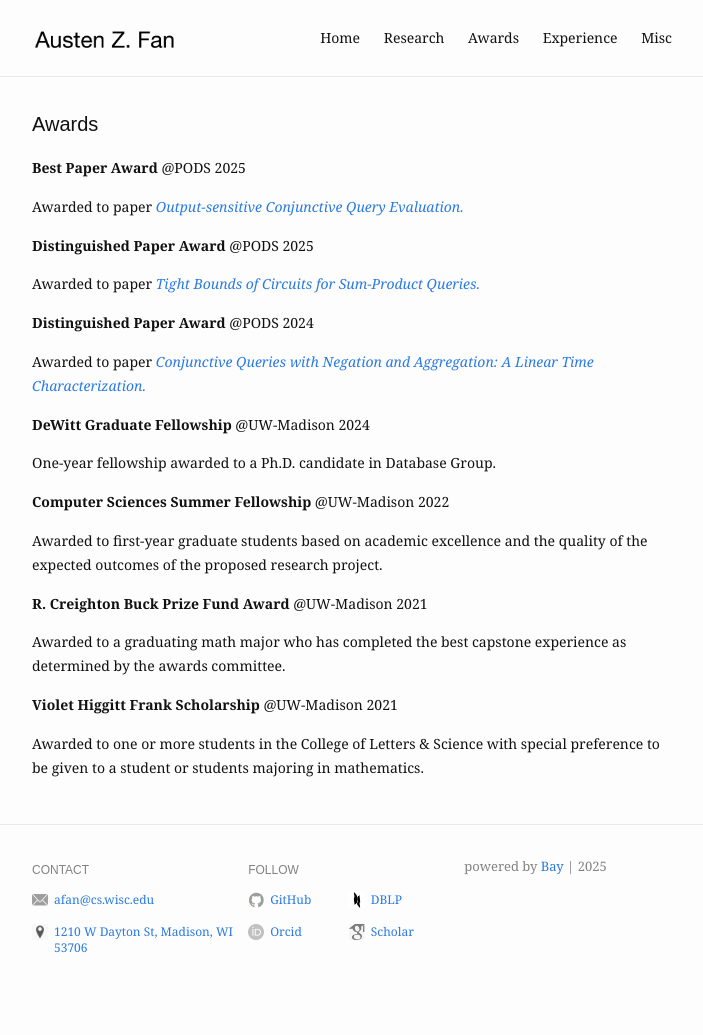
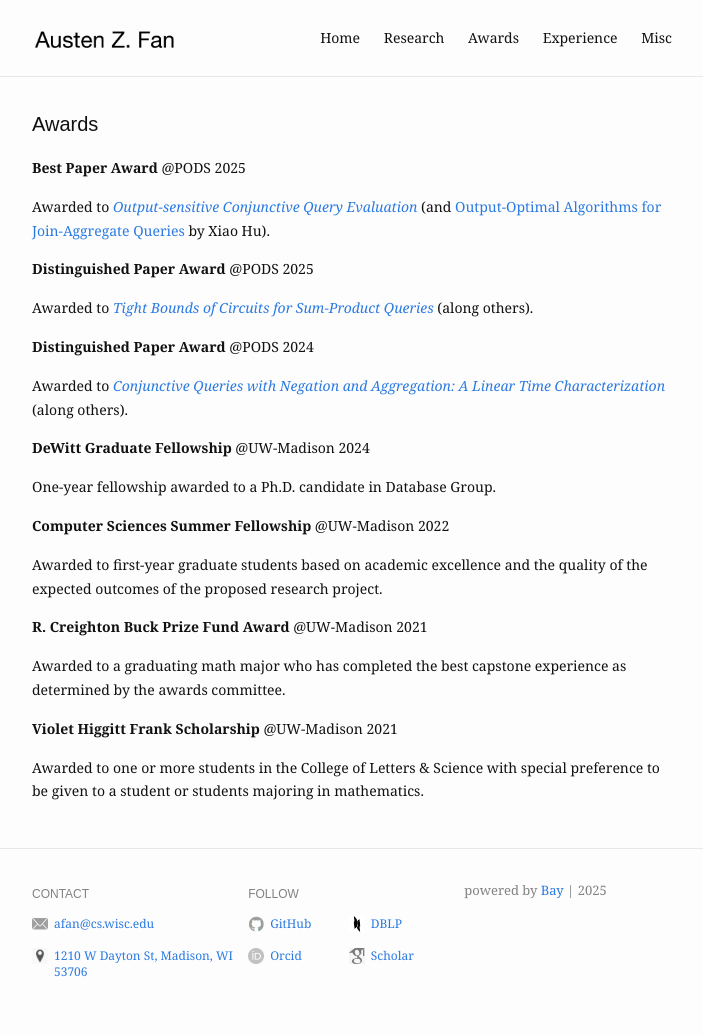
Before and after one commit to Austen-Z-Fan/Austen-Z-Fan.github.io, a Jekyll site: the page built from awards.md, in a window 1280 px wide. Shown: the whole page, without its empty margins (288-991 px from the left). Built offline with Jekyll 4.4.1, drawn with Linux system fonts in a browser that asks for light colours; before the commit the page ends 1011 px from its top, so only the background shows below that.

Commit message:
Update awards.md

```diff
--- a/awards.md
+++ b/awards.md
@@ -6,15 +6,15 @@ slug: /awards
 
 **Best Paper Award** @PODS 2025
 
-Awarded to paper *[Output-sensitive Conjunctive Query Evaluation.](https://dl.acm.org/doi/10.1145/3695838)*
+Awarded to *[Output-sensitive Conjunctive Query Evaluation](https://dl.acm.org/doi/10.1145/3695838)* (and [Output-Optimal Algorithms for Join-Aggregate Queries](https://dl.acm.org/doi/abs/10.1145/3725241) by Xiao Hu).
 
 **Distinguished Paper Award** @PODS 2025
 
-Awarded to paper *[Tight Bounds of Circuits for Sum-Product Queries.](https://dl.acm.org/doi/10.1145/3651588)*
+Awarded to *[Tight Bounds of Circuits for Sum-Product Queries](https://dl.acm.org/doi/10.1145/3651588)* (along others).
 
 **Distinguished Paper Award** @PODS 2024
 
-Awarded to paper *[Conjunctive Queries with Negation and Aggregation: A Linear Time Characterization.](https://dl.acm.org/doi/10.1145/3651138)*
+Awarded to *[Conjunctive Queries with Negation and Aggregation: A Linear Time Characterization](https://dl.acm.org/doi/10.1145/3651138)* (along others).
 
 **DeWitt Graduate Fellowship** @UW-Madison 2024
 
```
